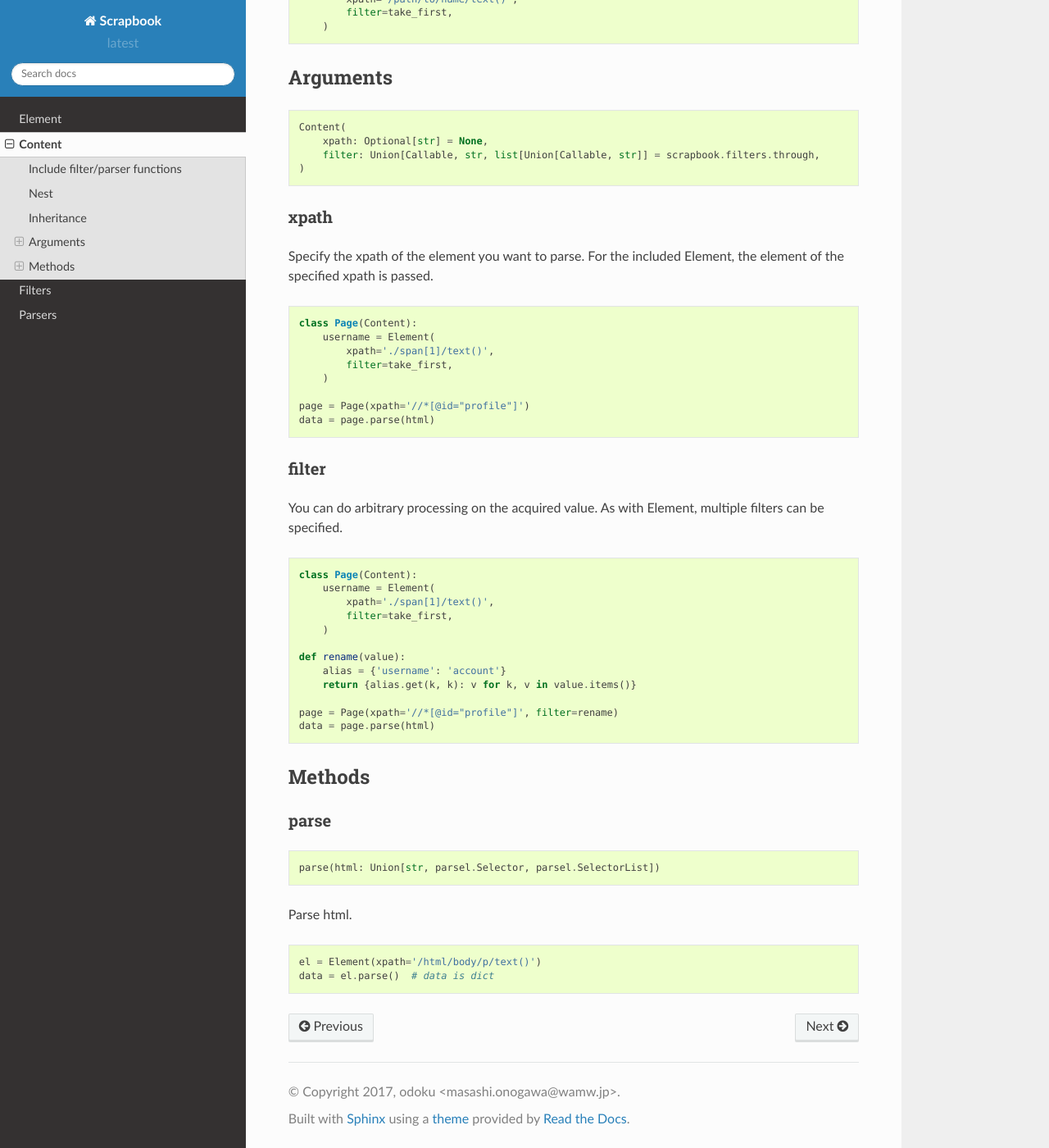
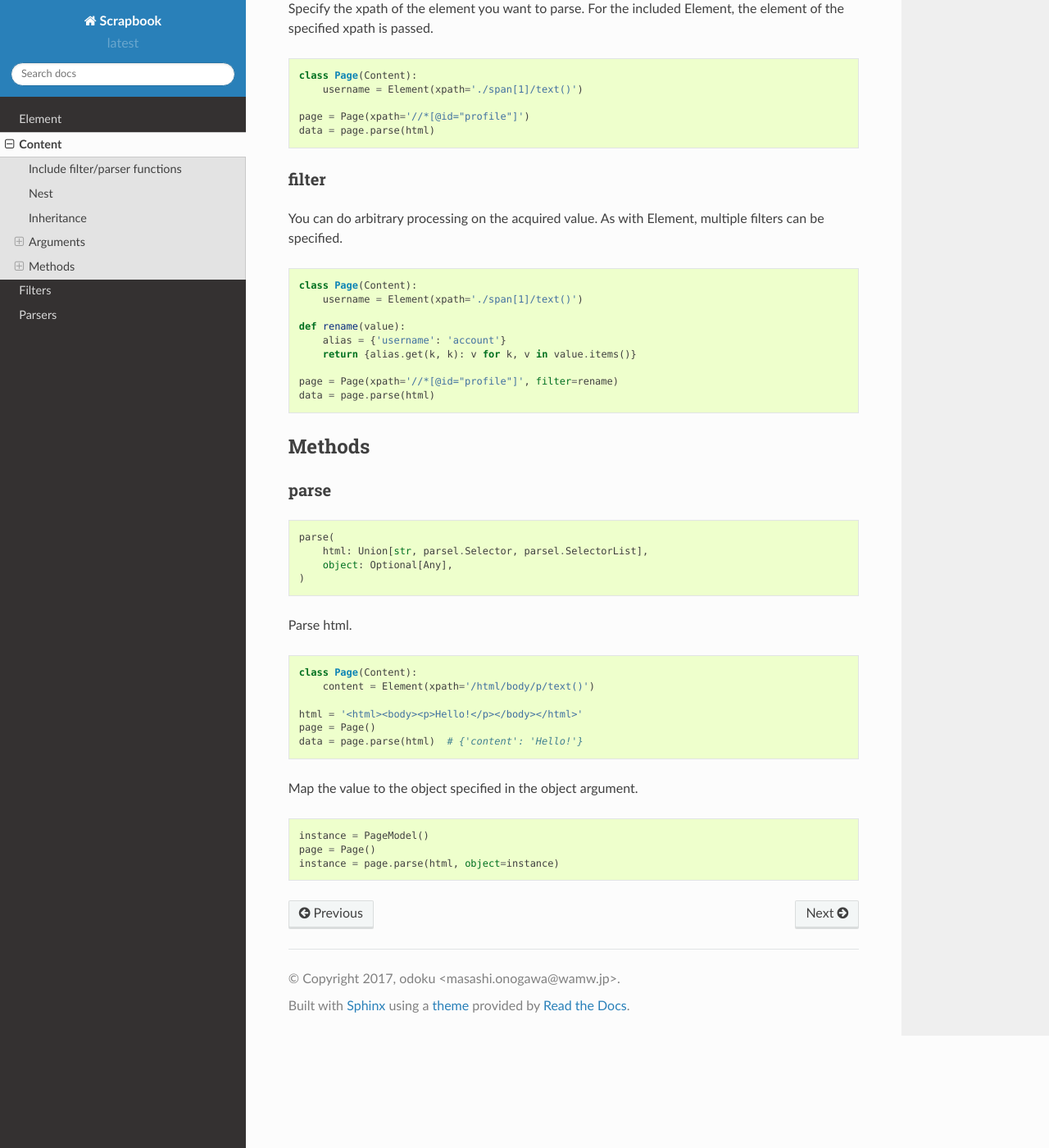
Before and after one commit to odoku/Scrapbook, a Sphinx documentation site: the page built from docs/source/content.rst, in a window 1280 px wide and 1400 px high, scrolled down 1700 px. Shown: the whole window at 82% size. Built offline with Sphinx 7.4.7 and the Read the Docs theme 2.0.0, drawn with Linux system fonts in a browser that asks for light colours; some of the changed text lies outside the part shown.

Commit message:
Update document.

```diff
--- a/docs/source/element_group.rst
+++ b/docs/source/content.rst
@@ -7,20 +7,17 @@ You can handle multiple Elements at once.
 .. code-block:: python
 
     from scrapbook import Element, Content
-    from scrapbook.filters import take_first
     import requests
 
 
     class Twitter(Content):
         username = Element(
             xpath='//*[@id="page-container"]/div[2]/div/div'
-                '/div[1]/div/div/div/div[1]/h2/a/span/b/text()',
-            filter=take_first,
+                  '/div[1]/div/div/div/div[1]/h2/a/span/b/text()',
         )
         screen_name = Element(
             xpath='//*[@id="page-container"]/div[2]/div/div/'
-                'div[1]/div/div/div/div[1]/h1/a',
-            filter=take_first,
+                  'div[1]/div/div/div/div[1]/h1/a',
         )
 
 
@@ -59,14 +56,8 @@ Content can be nested.
 .. code-block:: python
 
     class Profile(Content):
-        username = Element(
-            xpath='./path/to/username/text()',
-            filter=take_first,
-        )
-        screen_name = Element(
-            xpath='./path/to/screen_name/text()',
-            filter=take_first,
-        )
+        username = Element(xpath='./path/to/username/text()')
+        screen_name = Element(xpath='./path/to/screen_name/text()')
 
     class Page(Content):
         profile = Profile(xpath='//*[@id="profile"]')
@@ -80,22 +71,13 @@ Content supports inheritance.
 .. code-block:: python
 
     class Common(Content):
-        title = Element(
-            xpath='/path/to/title/text()',
-            filter=take_first,
-        )
+        title = Element(xpath='/path/to/title/text()')
 
     class ProjectPage(Common):
-        name = Element(
-            xpath='/path/to/name/text()',
-            filter=take_first,
-        )
+        name = Element(xpath='/path/to/name/text()')
 
     class TeamPage(Common):
-        name = Element(
-            xpath='/path/to/name/text()',
-            filter=take_first,
-        )
+        name = Element(xpath='/path/to/name/text()')
 
 
 Arguments
@@ -117,10 +99,7 @@ For the included Element, the element of the specified xpath is passed.
 .. code-block:: python
 
     class Page(Content):
-        username = Element(
-            xpath='./span[1]/text()',
-            filter=take_first,
-        )
+        username = Element(xpath='./span[1]/text()')
 
     page = Page(xpath='//*[@id="profile"]')
     data = page.parse(html)
@@ -134,10 +113,7 @@ As with Element, multiple filters can be specified.
 .. code-block:: python
 
     class Page(Content):
-        username = Element(
-            xpath='./span[1]/text()',
-            filter=take_first,
-        )
+        username = Element(xpath='./span[1]/text()')
 
     def rename(value):
         alias = {'username': 'account'}
@@ -155,11 +131,26 @@ parse
 
 .. code-block:: python
 
-    parse(html: Union[str, parsel.Selector, parsel.SelectorList])
+    parse(
+        html: Union[str, parsel.Selector, parsel.SelectorList],
+        object: Optional[Any],
+    )
 
 Parse html.
 
 .. code-block:: python
 
-    el = Element(xpath='/html/body/p/text()')
-    data = el.parse()  # data is dict
+    class Page(Content):
+        content = Element(xpath='/html/body/p/text()')
+
+    html = '<html><body><p>Hello!</p></body></html>'
+    page = Page()
+    data = page.parse(html)  # {'content': 'Hello!'}
+
+Map the value to the object specified in the object argument.
+
+.. code-block:: python
+
+    instance = PageModel()
+    page = Page()
+    instance = page.parse(html, object=instance)
```
Also changed, not shown: README.md (+0 -3 lines), docs/source/element.rst (+4 -5 lines), docs/source/index.rst (+3 -6 lines).
